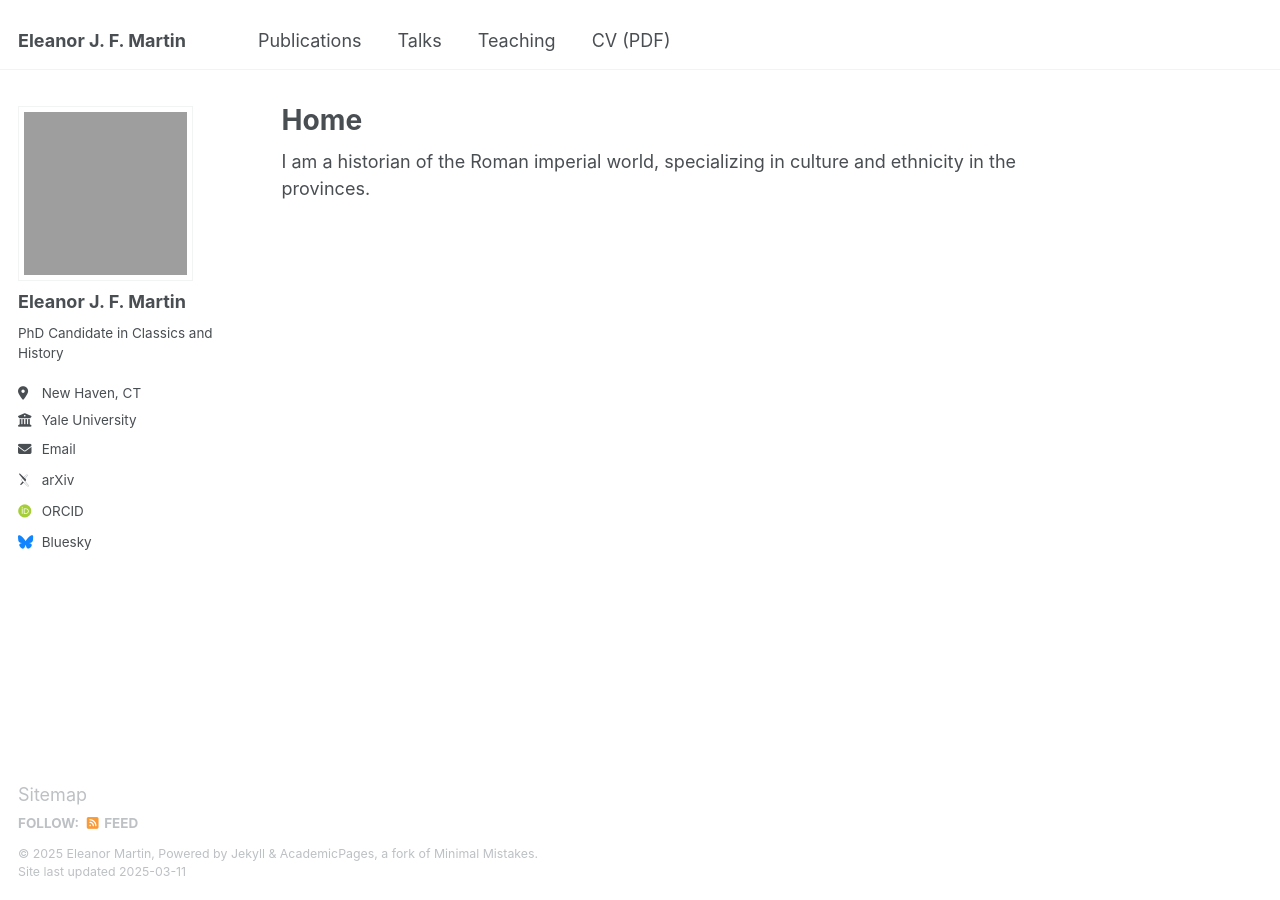
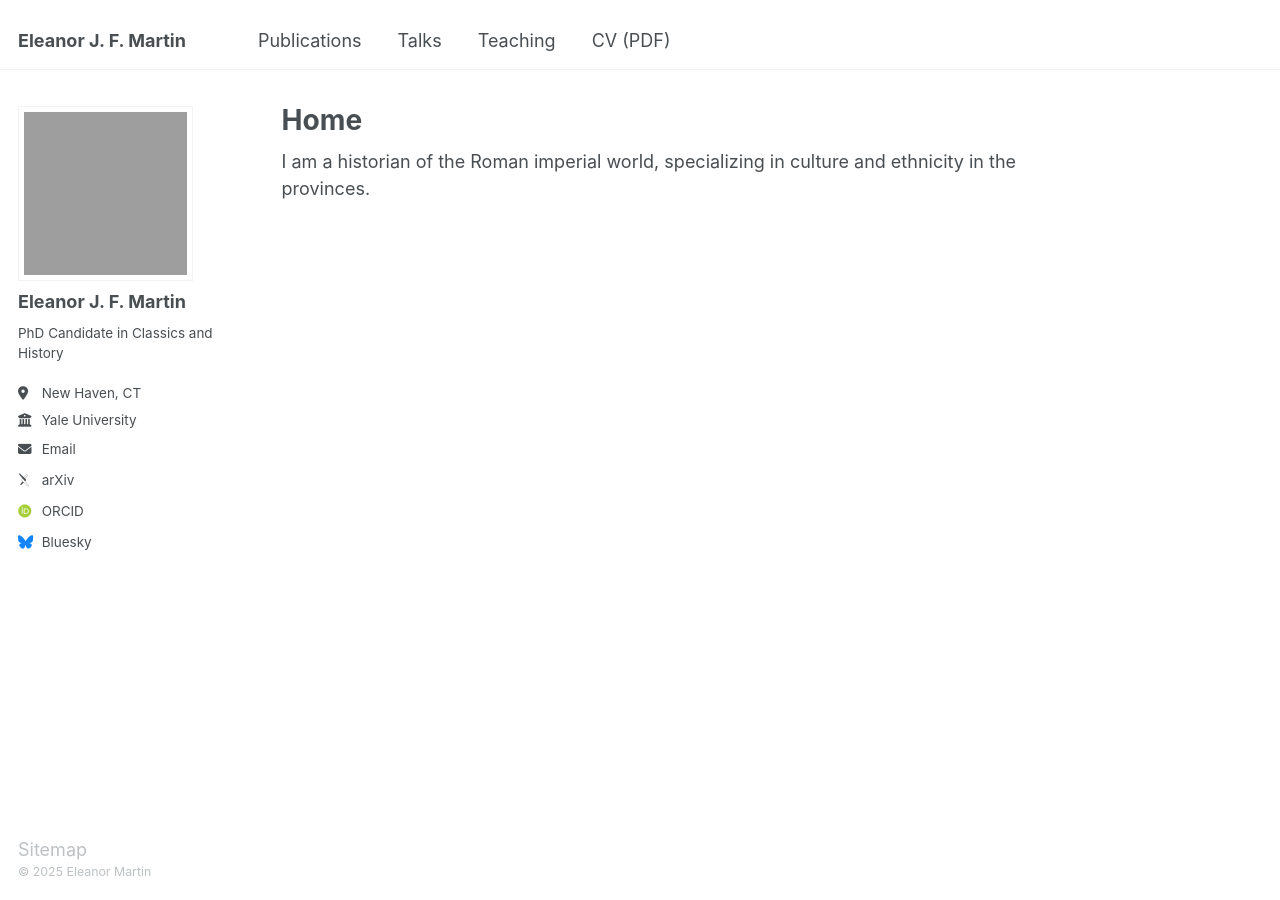
Before and after one commit to eleanorjmartin/eleanorjmartin.github.io, a Jekyll site: the page built from _pages/about.md, in a window 1280 px wide. Built offline with Jekyll 4.4.1, drawn with Linux system fonts in a browser that asks for light colours; some web fonts are replaced.

Commit message:
Update footer.html

```diff
--- a/_includes/footer.html
+++ b/_includes/footer.html
@@ -1,25 +1,5 @@
 {% include base_path %}
 
-{% if site.author.github or site.author.bitbucket or site.atom_feed.hide != true %}
-<div class="page__footer-follow">
-  <ul class="social-icons">
-    {% if site.data.ui-text[site.locale].follow_label %}
-      <li><strong>{{ site.data.ui-text[site.locale].follow_label }}</strong></li>
-    {% endif %}
-    {% if site.author.github %}
-      <li><a href="http://github.com/{{ site.author.github }}"><i class="fab fa-github" aria-hidden="true"></i> GitHub</a></li>
-    {% endif %}
-    {% if site.author.bitbucket %}
-      <li><a href="http://bitbucket.org/{{ site.author.bitbucket }}"><i class="fab fa-bitbucket" aria-hidden="true"></i> Bitbucket</a></li>
-    {% endif %}
-    {% if site.atom_feed.hide != true %}
-    <li><a href="{% if site.atom_feed.path %}{{ site.atom_feed.path }}{% else %}{{ base_path }}/feed.xml{% endif %}"><i class="fa fa-fw fa-rss-square" aria-hidden="true"></i> {{ site.data.ui-text[site.locale].feed_label | default: "Feed" }}</a></li>
-    {% endif %}
-  </ul>
+<div class="page__footer-copyright">
+  &copy; 2025 Eleanor Martin
 </div>
-{% endif %}
-
-<div class="page__footer-copyright">
-  &copy; {{ site.time | date: '%Y' }} {{ site.name | default: site.title }}, {{ site.data.ui-text[site.locale].powered_by | default: "Powered by" }} <a href="http://jekyllrb.com" rel="nofollow">Jekyll</a> &amp; <a href="https://github.com/academicpages/academicpages.github.io">AcademicPages</a>, a fork of <a href="https://mademistakes.com/work/minimal-mistakes-jekyll-theme/" rel="nofollow">Minimal Mistakes</a>.<br />
-  Site last updated {{ "now" | date: '%Y-%m-%d' %}}
-</div>
```
